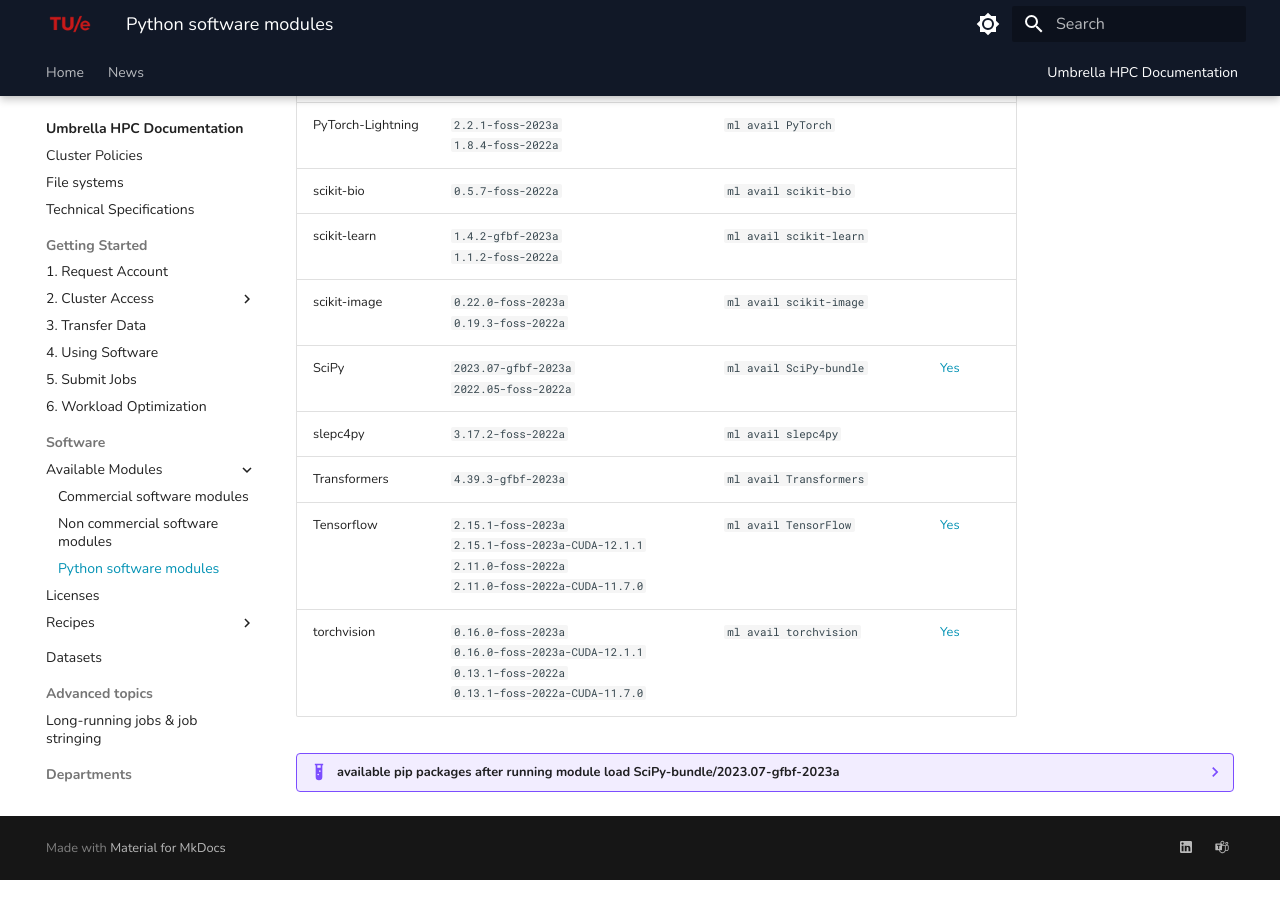
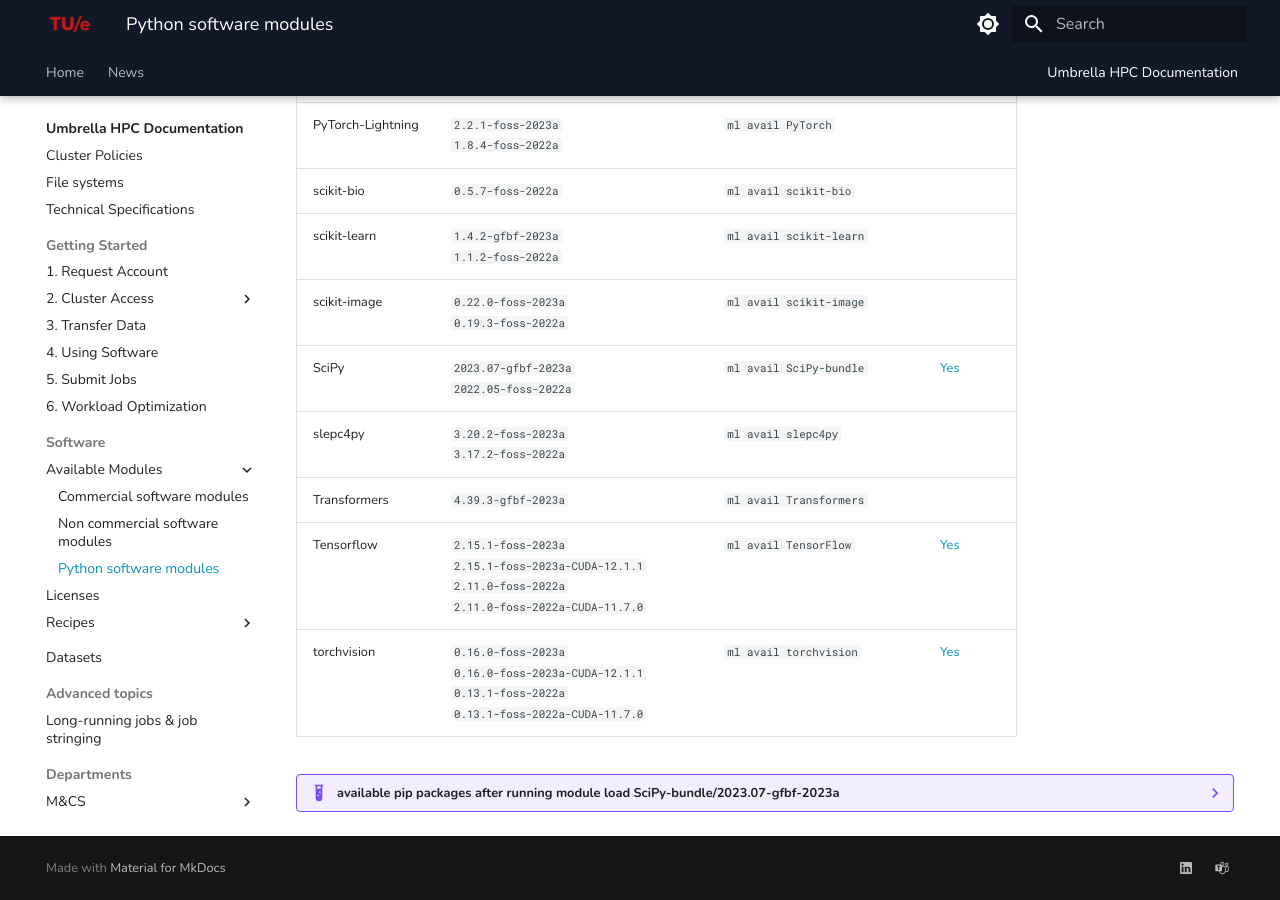
Before and after one commit to gferhpc/supercomputing.tue.nl, an MkDocs documentation site: the page built from pages/documentation/software/modules/python.md, in a window 1280 px wide and 900 px high, scrolled down 1053 px. Built offline with MkDocs 1.6.1 and Material for MkDocs 9.7.7, drawn with Linux system fonts in a browser that asks for light colours.

Commit message:
Update python.md

```diff
--- a/pages/documentation/software/modules/python.md
+++ b/pages/documentation/software/modules/python.md
@@ -24,7 +24,7 @@
 | scikit-learn      | `1.4.2-gfbf-2023a`<br>`1.1.2-foss-2022a`                                                           | `ml avail scikit-learn` |                                                                 |
 | scikit-image      | `0.22.0-foss-2023a`<br>`0.19.3-foss-2022a`                                                          | `ml avail scikit-image` |                                                                 |
 | SciPy             | `2023.07-gfbf-2023a`<br/>`2022.05-foss-2022a`                                | `ml avail SciPy-bundle` | [Yes](https://hpc.tue.nl "included in Jupyter"){:target=_blank} |
-| slepc4py          | `3.17.2-foss-2022a`                                                          | `ml avail slepc4py`     |                                                                 |
+| slepc4py          | `3.20.2-foss-2023a`<br>`3.17.2-foss-2022a`    | `ml avail slepc4py`     |                                                                 |
 | Transformers      | `4.39.3-gfbf-2023a`                                                          | `ml avail Transformers` |                                                                 |
 | Tensorflow        | `2.15.1-foss-2023a`<br/>`2.15.1-foss-2023a-CUDA-12.1.1`<br>`2.11.0-foss-2022a`<br>`2.11.0-foss-2022a-CUDA-11.7.0`   | `ml avail TensorFlow`   | [Yes](https://hpc.tue.nl "included in Jupyter"){:target=_blank} |
 | torchvision       | `0.16.0-foss-2023a`<br>`0.16.0-foss-2023a-CUDA-12.1.1`<br>`0.13.1-foss-2022a`<br>`0.13.1-foss-2022a-CUDA-11.7.0` | `ml avail torchvision`  | [Yes](https://hpc.tue.nl "included in Jupyter"){:target=_blank} |
```
